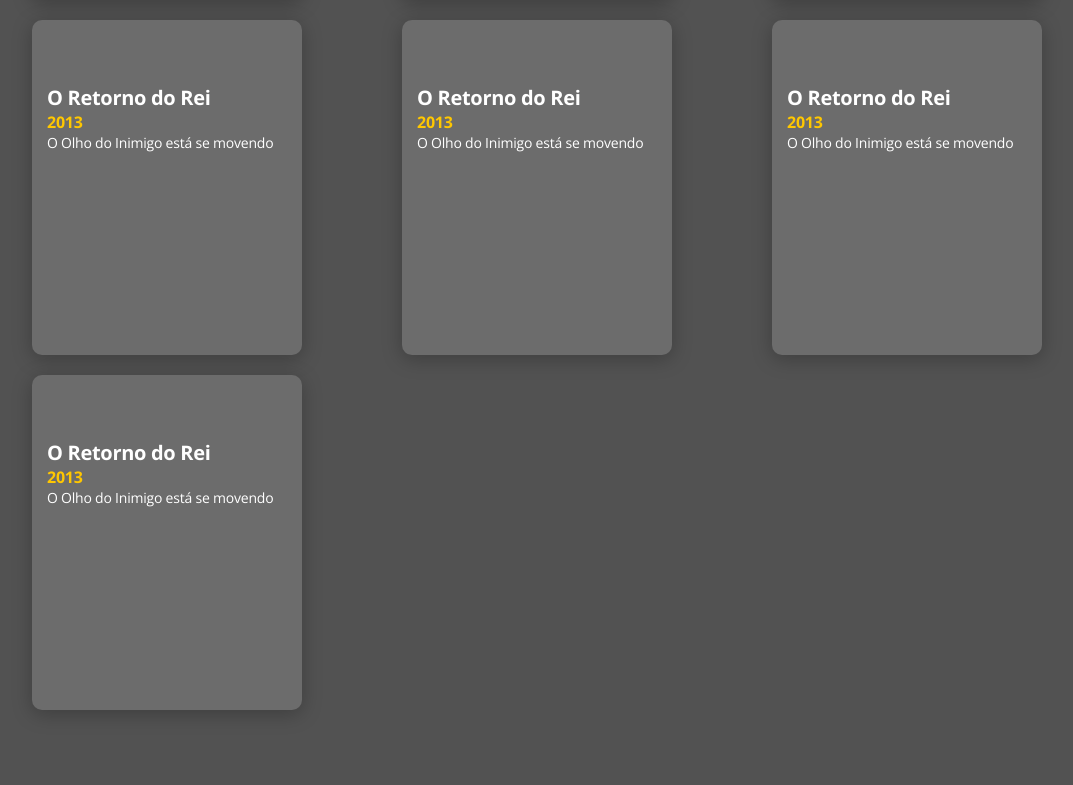
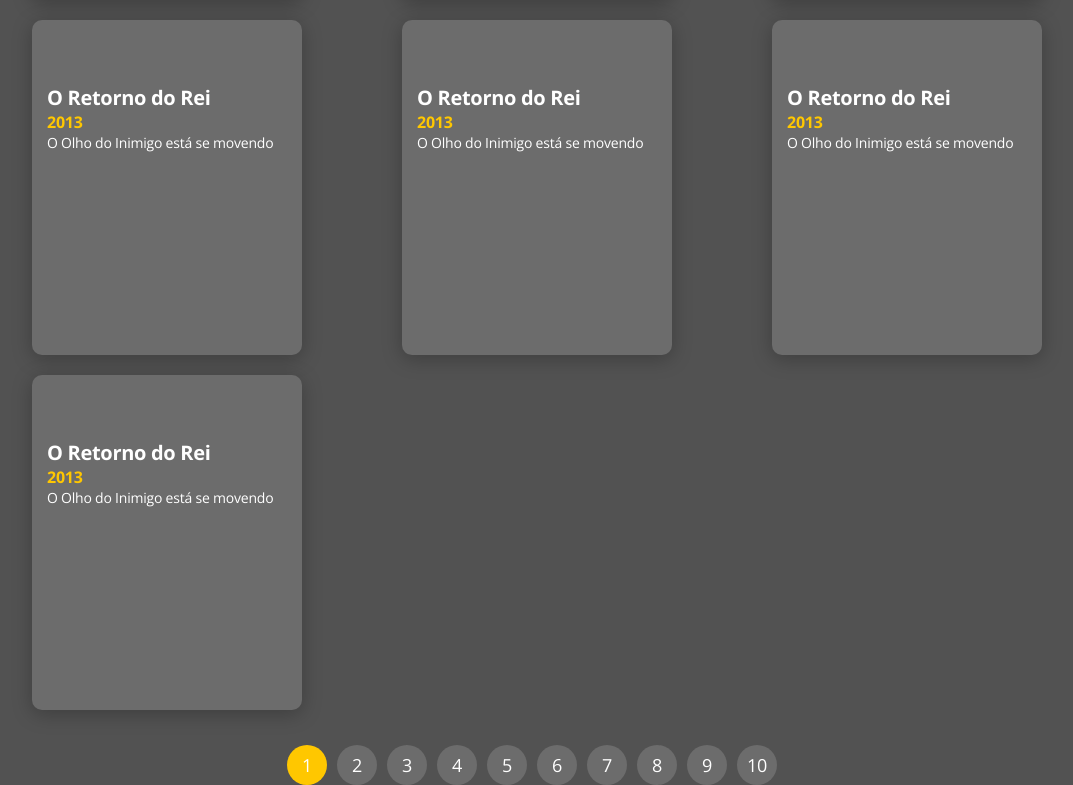
Before and after one commit to leodelmiro/MovieFlix, a React (Create React App) app in the folder frontend-web/: page /movies in a window 1280 px wide. Shown: the part 525-1310 px from the top of the page, without its empty margins (103-1176 px from the left). Before the commit the page ends 1275 px from the top, so only its background shows below. Built offline with nearby package versions, Linux system fonts and the light colour scheme; some icons are missing.

Commit message:
Pagination

```diff
--- /dev/null
+++ b/frontend-web/src/core/components/Pagination/index.tsx
@@ -0,0 +1,28 @@
+import './styles.scss'
+import { generateList } from '../../utils/list';
+
+type Props = {
+    totalPages: number;
+    activePage: number;
+    onChange: (item: number) => void;
+}
+
+const Pagination = ({totalPages, activePage, onChange}: Props) => {
+    const items = generateList(totalPages);
+
+    return (
+        <div className="pagination-container">
+            {items.map(item => (
+                <div
+                    key={item}
+                    className={`pagination-item ${item === activePage ? 'active' : ''}`}
+                    onClick={() => onChange(item)}
+                >
+                    {item+1}
+                </div>
+            ))}
+        </div>
+    );
+}
+
+export default Pagination;
--- /dev/null
+++ b/frontend-web/src/core/components/Pagination/styles.scss
@@ -0,0 +1,26 @@
+.pagination-container {
+    display: flex;
+    justify-content: center;
+    align-items: center;
+    margin-top: 35px;
+}
+
+.pagination-item {
+    display: flex;
+    height: 40px;
+    width: 40px;
+    background: #6C6C6C;
+    border-radius: 50%;
+    font-size: 18px;
+    line-height: 25px;
+    align-items: center;
+    justify-content: center;
+    letter-spacing: -0.015em;
+    color: #FFFFFF;
+    cursor: pointer;
+    margin-right: 10px;
+
+    &.active {
+        background: #FFC700;
+    }
+}
--- /dev/null
+++ b/frontend-web/src/core/utils/list.ts
@@ -0,0 +1,3 @@
+export const generateList = (amount: number) => {
+    return Array.from(Array(amount).keys());
+}
--- a/frontend-web/src/pages/MovieCatalog/index.tsx
+++ b/frontend-web/src/pages/MovieCatalog/index.tsx
@@ -1,6 +1,7 @@
 import React from 'react';
 import Select from 'react-select';
-import { customStyles } from './filterStyles';
+import Pagination from '../../core/components/Pagination';
+import { customStyles } from '../../core/utils/filterStyles';
 import MovieCard from './MovieCard';
 import './styles.scss';
 
@@ -43,6 +44,7 @@ const MovieCatalog = () => {
                     <MovieCard/>
                 </div>
             </div>
+            <Pagination totalPages={10} activePage={0} onChange={() => console.log("olá")}/>
         </div>
     );
 };
--- a/frontend-web/src/pages/MovieCatalog/styles.scss
+++ b/frontend-web/src/pages/MovieCatalog/styles.scss
@@ -1,9 +1,10 @@
 .movie-catalog-container{
-    height: calc(100vh - 70px);
+    height: calc(100vh - 300px);
+    padding-bottom: 40px;
 }
 
 .movie-catalog-content {
-    padding: 30px 135px 40px 135px;
+    padding: 30px 135px 0px 135px;
 }
 
 .filter-container {
```
Also changed, not shown: frontend-web/src/core/utils/filterStyles.ts (renamed from frontend-web/src/pages/MovieCatalog/filterStyles.ts), 1 other file (tests, documents, lock files or other folders).
